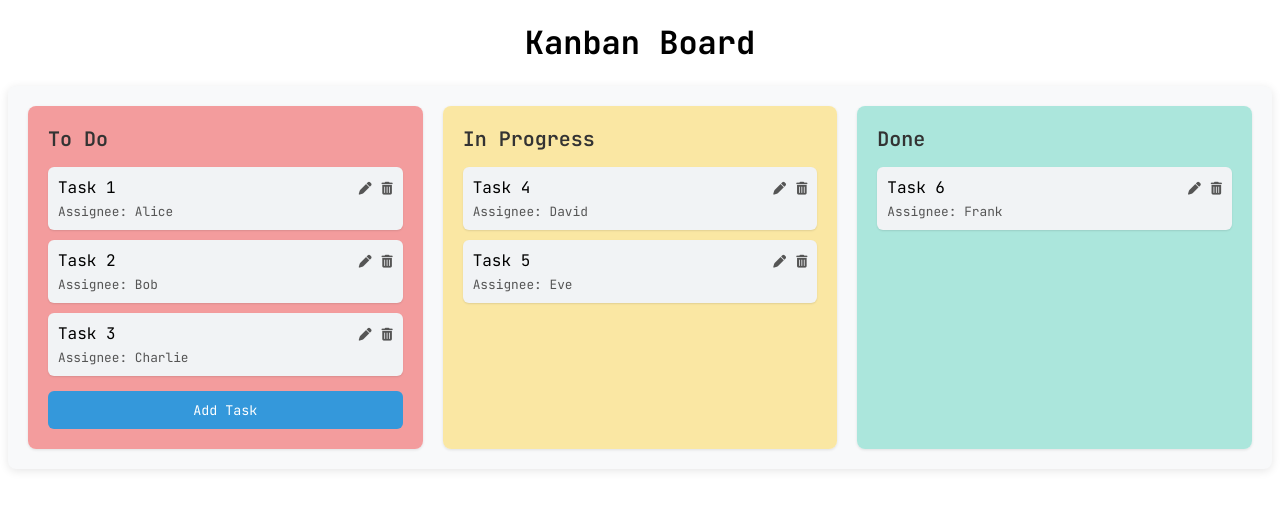
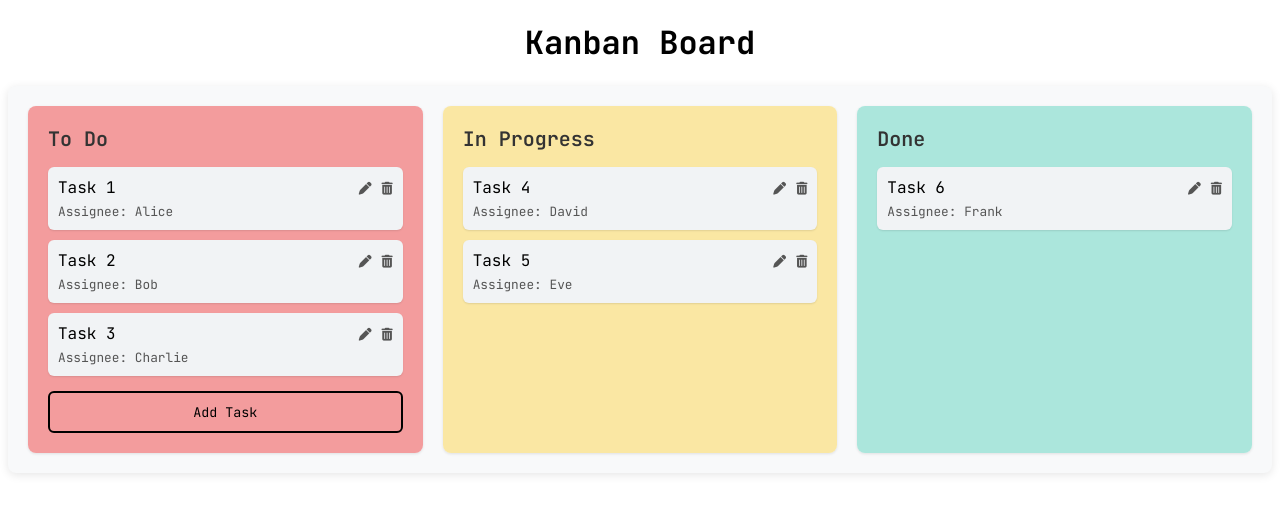
Before and after one commit to truonghoangthuan/nuxt-kanban-todo, a Nuxt app: page / in a window 1280 px wide. Shown: the top 514 px of the page. Built offline with nearby package versions, Linux system fonts and the light colour scheme.

Commit message:
style: adjust hover

```diff
--- a/components/KanbanBoard.vue
+++ b/components/KanbanBoard.vue
@@ -194,6 +194,10 @@ export default {
   cursor: pointer;
 }
 
+.task-item:hover {
+  background-color: #d8d8d8;
+}
+
 .task-header {
   display: flex;
   justify-content: space-between;
@@ -237,16 +241,16 @@ export default {
 .add-task-button button {
   width: 100%;
   padding: 10px 20px;
-  background-color: #3498db;
-  color: #fff;
-  border: none;
+  background-color: transparent;
+  color: #000000;
+  border: 2px solid #000000;
   border-radius: 6px;
   cursor: pointer;
-  transition: background-color 0.3s ease;
+  transition: background-color 0.3s ease, color 0.3s ease;
 }
 
 .add-task-button button:hover {
-  background-color: #2980b9;
+  background-color: #f38181;
 }
 
 .add-task-form {
```
